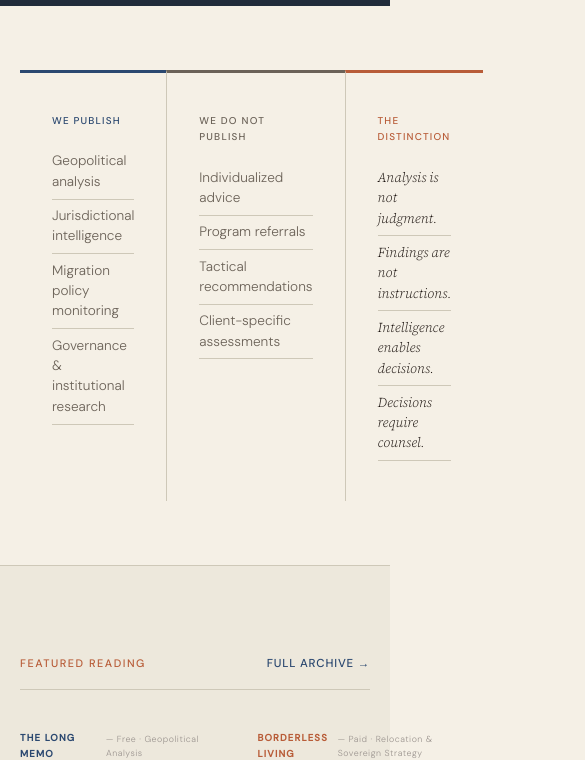
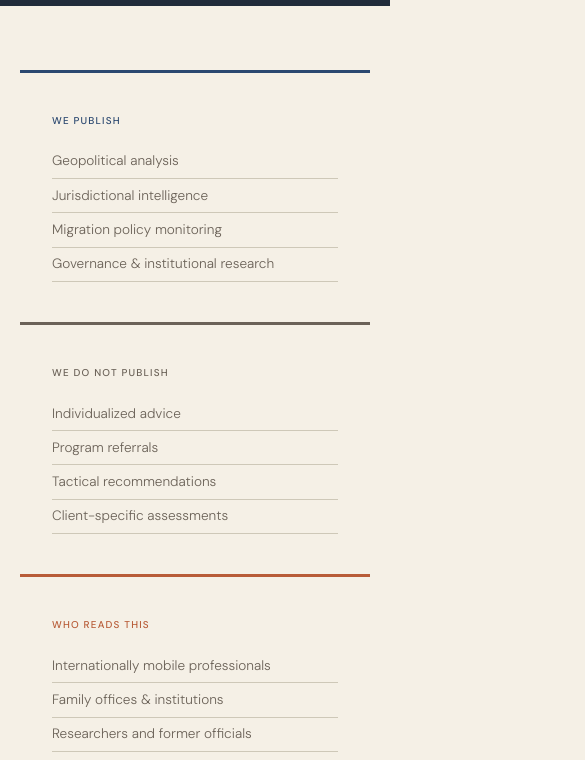
Before and after one commit to Sorvantis999/borderless-media, a Next.js app: page / in a window 390 px wide. Shown: the part 805-1565 px from the top of the page, 585 px wide, since content can reach past the window. Built offline with nearby package versions, Linux system fonts and the light colour scheme; grey boxes are pictures that could not be loaded.

Commit message:
UI/UX fixes: responsive grids, SVG nav, editorial column

```diff
--- a/src/app/page.tsx
+++ b/src/app/page.tsx
@@ -68,14 +68,26 @@ export default function HomePage() {
         </div>
       </section>
 
-      {/* What we are / aren't */}
+      {/* What we are / aren't — fixed: responsive grid + "Who reads this" replaces "The distinction" */}
       <section style={{ background: 'var(--cream)', borderBottom: '1px solid var(--rule)', padding: '0' }}>
         <div className="container" style={{ paddingTop: '4rem', paddingBottom: '4rem' }}>
-          <div style={{ display: 'grid', gridTemplateColumns: 'repeat(3, 1fr)', gap: '0' }}>
+          <div className="grid-3-editorial">
             {[
-              { label: 'We publish', items: ['Geopolitical analysis', 'Jurisdictional intelligence', 'Migration policy monitoring', 'Governance & institutional research'], accent: 'var(--slate)' },
-              { label: 'We do not publish', items: ['Individualized advice', 'Program referrals', 'Tactical recommendations', 'Client-specific assessments'], accent: 'var(--mid)' },
-              { label: 'The distinction', items: ['Analysis is not judgment.', 'Findings are not instructions.', 'Intelligence enables decisions.', 'Decisions require counsel.'], accent: 'var(--terra)', italic: true },
+              {
+                label: 'We publish',
+                items: ['Geopolitical analysis', 'Jurisdictional intelligence', 'Migration policy monitoring', 'Governance & institutional research'],
+                accent: 'var(--slate)',
+              },
+              {
+                label: 'We do not publish',
+                items: ['Individualized advice', 'Program referrals', 'Tactical recommendations', 'Client-specific assessments'],
+                accent: 'var(--mid)',
+              },
+              {
+                label: 'Who reads this',
+                items: ['Internationally mobile professionals', 'Family offices & institutions', 'Researchers and former officials', 'Readers building sovereign strategy'],
+                accent: 'var(--terra)',
+              },
             ].map((col, i) => (
               <div key={col.label} style={{ padding: '2.5rem 2rem', borderLeft: i === 0 ? 'none' : '1px solid var(--rule)', borderTop: `3px solid ${col.accent}` }}>
                 <span style={{ fontFamily: 'var(--sans)', fontSize: '0.62rem', fontWeight: 500, letterSpacing: '0.12em', textTransform: 'uppercase' as const, color: col.accent, display: 'block', marginBottom: '1rem' }}>
@@ -83,7 +95,7 @@ export default function HomePage() {
                 </span>
                 <ul style={{ listStyle: 'none', padding: 0 }}>
                   {col.items.map(item => (
-                    <li key={item} style={{ fontSize: '0.85rem', color: col.italic ? 'var(--ink)' : 'var(--mid)', padding: '0.4rem 0', borderBottom: '1px solid var(--rule)', fontStyle: col.italic ? 'italic' : 'normal', fontFamily: col.italic ? 'var(--body)' : 'var(--sans)', lineHeight: 1.5 }}>
+                    <li key={item} style={{ fontSize: '0.85rem', color: 'var(--mid)', padding: '0.4rem 0', borderBottom: '1px solid var(--rule)', fontFamily: 'var(--sans)', lineHeight: 1.5 }}>
                       {item}
                     </li>
                   ))}
@@ -94,7 +106,7 @@ export default function HomePage() {
         </div>
       </section>
 
-      {/* Featured reading — 2 TLM + 2 BL */}
+      {/* Featured reading — 2 TLM + 2 BL — fixed: responsive grid */}
       <section className="section" style={{ background: 'var(--cream-dark)' }}>
         <div className="container">
           <div style={{ display: 'flex', alignItems: 'baseline', justifyContent: 'space-between', marginBottom: '2.5rem', borderBottom: '1px solid var(--rule)', paddingBottom: '1rem' }}>
@@ -104,17 +116,17 @@ export default function HomePage() {
             </Link>
           </div>
 
-          <div style={{ display: 'grid', gridTemplateColumns: '1fr 1fr', gap: '2.5rem' }}>
+          <div className="grid-eq-2">
             {(['TLM', 'BL'] as const).map((pub) => {
               const articles = FEATURED.filter(f => f.publication === pub);
               const isPub = pub === 'TLM';
               return (
                 <div key={pub}>
                   <div style={{ display: 'flex', alignItems: 'center', gap: '0.5rem', marginBottom: '1rem', paddingBottom: '0.5rem', borderBottom: `2px solid ${isPub ? 'var(--slate)' : 'var(--terra)'}` }}>
-                    <span style={{ fontFamily: 'var(--mono)', fontSize: '0.6rem', letterSpacing: '0.12em', textTransform: 'uppercase' as const, color: isPub ? 'var(--slate)' : 'var(--terra)', fontWeight: 600 }}>
+                    <span style={{ fontFamily: 'var(--sans)', fontSize: '0.6rem', letterSpacing: '0.12em', textTransform: 'uppercase' as const, color: isPub ? 'var(--slate)' : 'var(--terra)', fontWeight: 600 }}>
                       {isPub ? 'The Long Memo' : 'Borderless Living'}
                     </span>
-                    <span style={{ fontFamily: 'var(--mono)', fontSize: '0.55rem', color: 'var(--light)', letterSpacing: '0.06em' }}>
+                    <span style={{ fontFamily: 'var(--sans)', fontSize: '0.55rem', color: 'var(--light)', letterSpacing: '0.06em' }}>
                       {isPub ? '— Free · Geopolitical Analysis' : '— Paid · Relocation & Sovereign Strategy'}
                     </span>
                   </div>
@@ -148,10 +160,10 @@ export default function HomePage() {
         </div>
       </section>
 
-      {/* What we publish — chess image + grid */}
+      {/* What we publish — fixed: responsive grid */}
       <section className="section" style={{ background: 'var(--cream)', borderTop: '1px solid var(--rule)' }}>
         <div className="container">
-          <div style={{ display: 'grid', gridTemplateColumns: '1fr 1.5fr', gap: '5rem', alignItems: 'start' }}>
+          <div className="grid-split">
             <div>
               <div style={{ position: 'relative', marginBottom: '2rem' }}>
                 <img src={PASSPORTS_IMAGE} alt="Passports from multiple countries" style={{ width: '100%', height: '320px', objectFit: 'cover', objectPosition: 'center', display: 'block' }} />
@@ -189,10 +201,10 @@ export default function HomePage() {
         </div>
       </section>
 
-      {/* Ecosystem */}
+      {/* Ecosystem — fixed: responsive grid */}
       <section className="dark-section section">
         <div className="container">
-          <div style={{ display: 'grid', gridTemplateColumns: '1fr 1fr', gap: '5rem', alignItems: 'center' }}>
+          <div className="grid-ecosystem">
             <div>
               <span className="eyebrow eyebrow-slate">Ecosystem</span>
               <h2 style={{ color: 'var(--paper-on-dark)', marginBottom: '1.25rem' }}>Intelligence is one layer of four.</h2>
```
